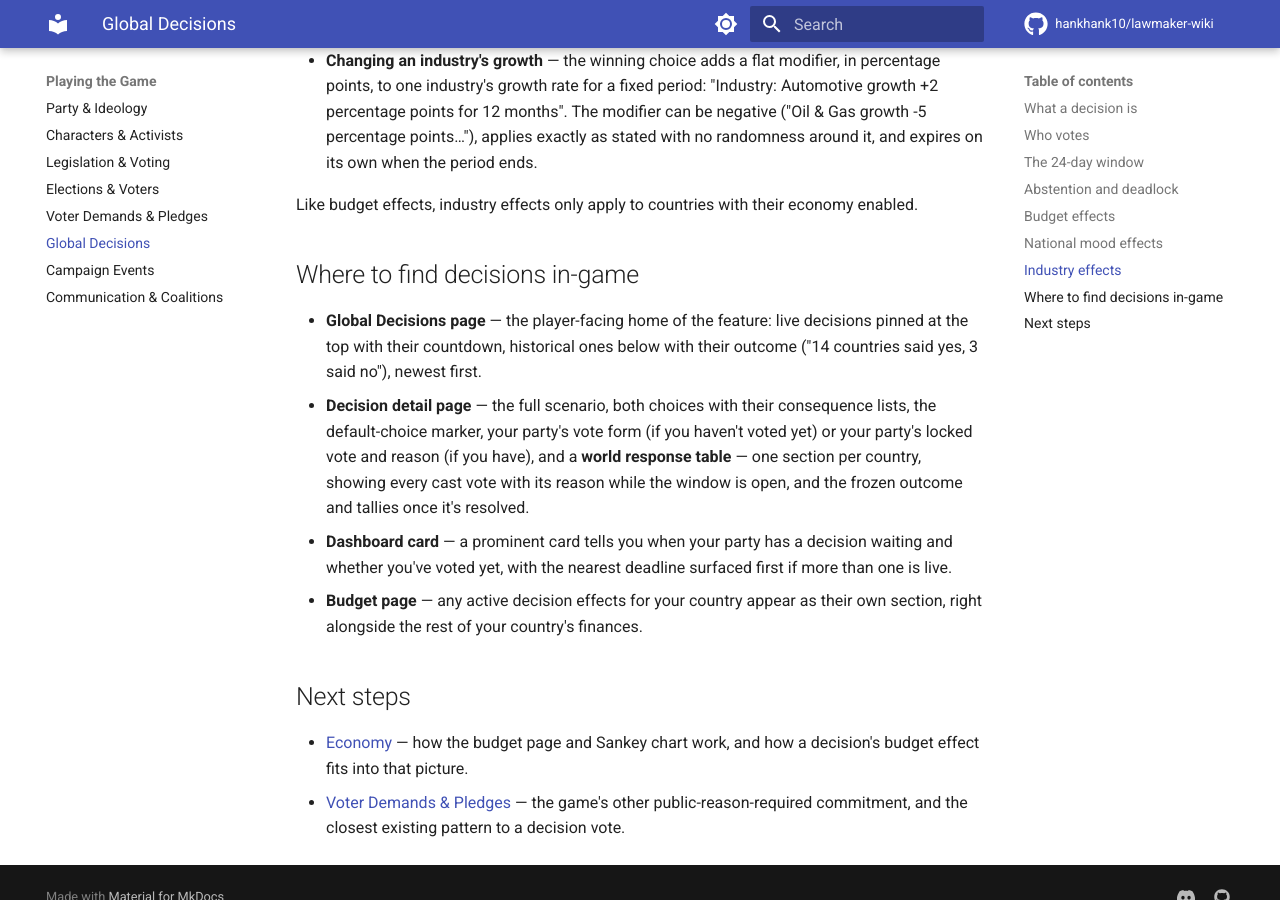
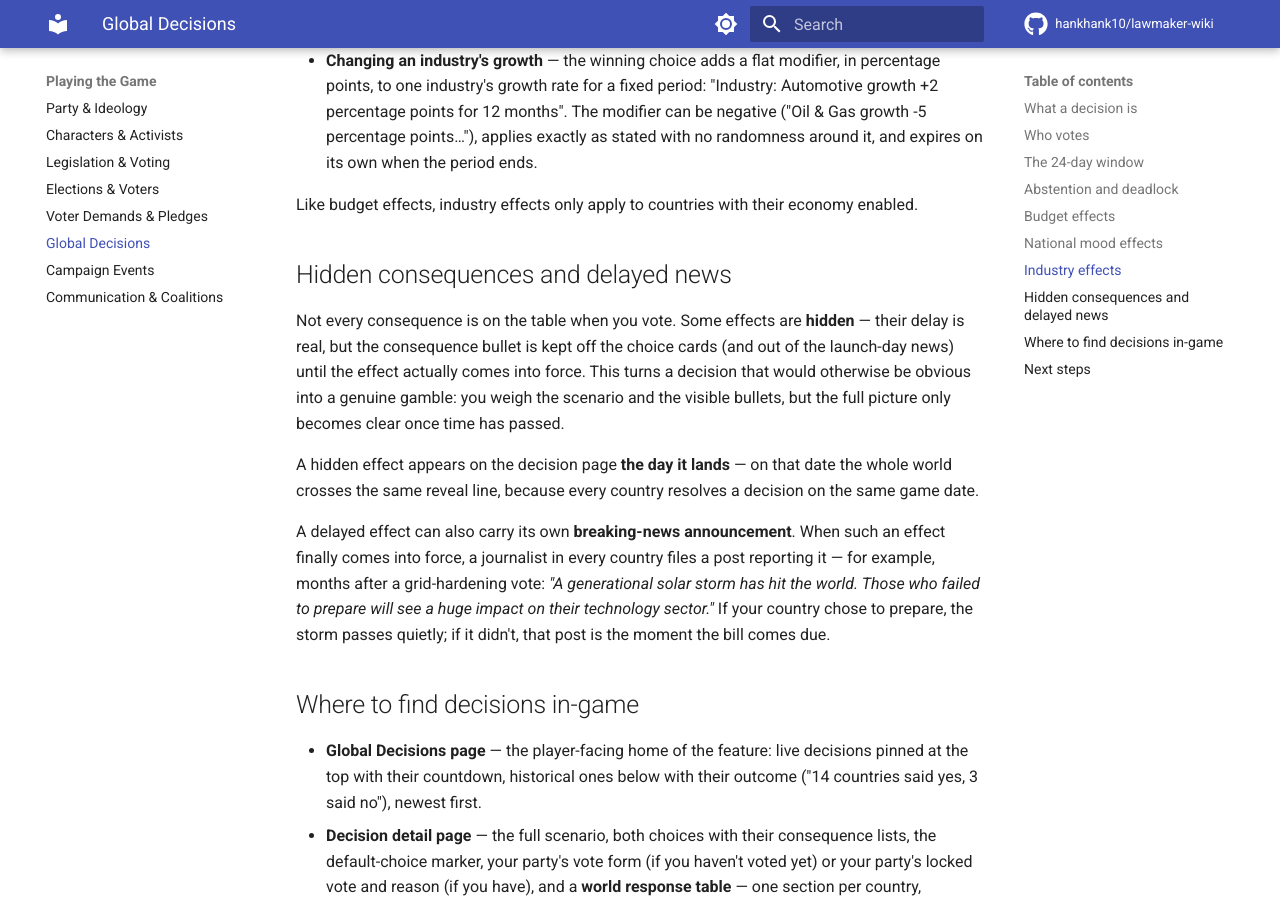
Before and after one commit to hankhank10/lawmaker-wiki, an MkDocs documentation site: the page built from docs/gameplay/global-decisions.md, in a window 1280 px wide and 900 px high, scrolled down 3098 px. Built offline with MkDocs 1.6.1 and Material for MkDocs 9.7.7, drawn with Linux system fonts in a browser that asks for light colours; comment, search, counter and statistics services are not loaded.

Commit message:
📝 Sync from private repo
Auto-synced from hankhank10/lawmaker/game-manual

```diff
--- a/docs/gameplay/global-decisions.md
+++ b/docs/gameplay/global-decisions.md
@@ -122,6 +122,25 @@ Some choices reshape your country's economy itself, in one of two ways:
 
 Like budget effects, industry effects only apply to countries with their economy enabled.
 
+## Hidden consequences and delayed news
+
+Not every consequence is on the table when you vote. Some effects are **hidden** — their
+delay is real, but the consequence bullet is kept off the choice cards (and out of the
+launch-day news) until the effect actually comes into force. This turns a decision that would
+otherwise be obvious into a genuine gamble: you weigh the scenario and the visible bullets, but
+the full picture only becomes clear once time has passed.
+
+A hidden effect appears on the decision page **the day it lands** — on that date the whole
+world crosses the same reveal line, because every country resolves a decision on the same game
+date.
+
+A delayed effect can also carry its own **breaking-news announcement**. When such an effect
+finally comes into force, a journalist in every country files a post reporting it — for
+example, months after a grid-hardening vote: *"A generational solar storm has hit the world.
+Those who failed to prepare will see a huge impact on their technology sector."* If your country
+chose to prepare, the storm passes quietly; if it didn't, that post is the moment the bill comes
+due.
+
 ## Where to find decisions in-game
 
 - **Global Decisions page** — the player-facing home of the feature: live decisions pinned at
```
